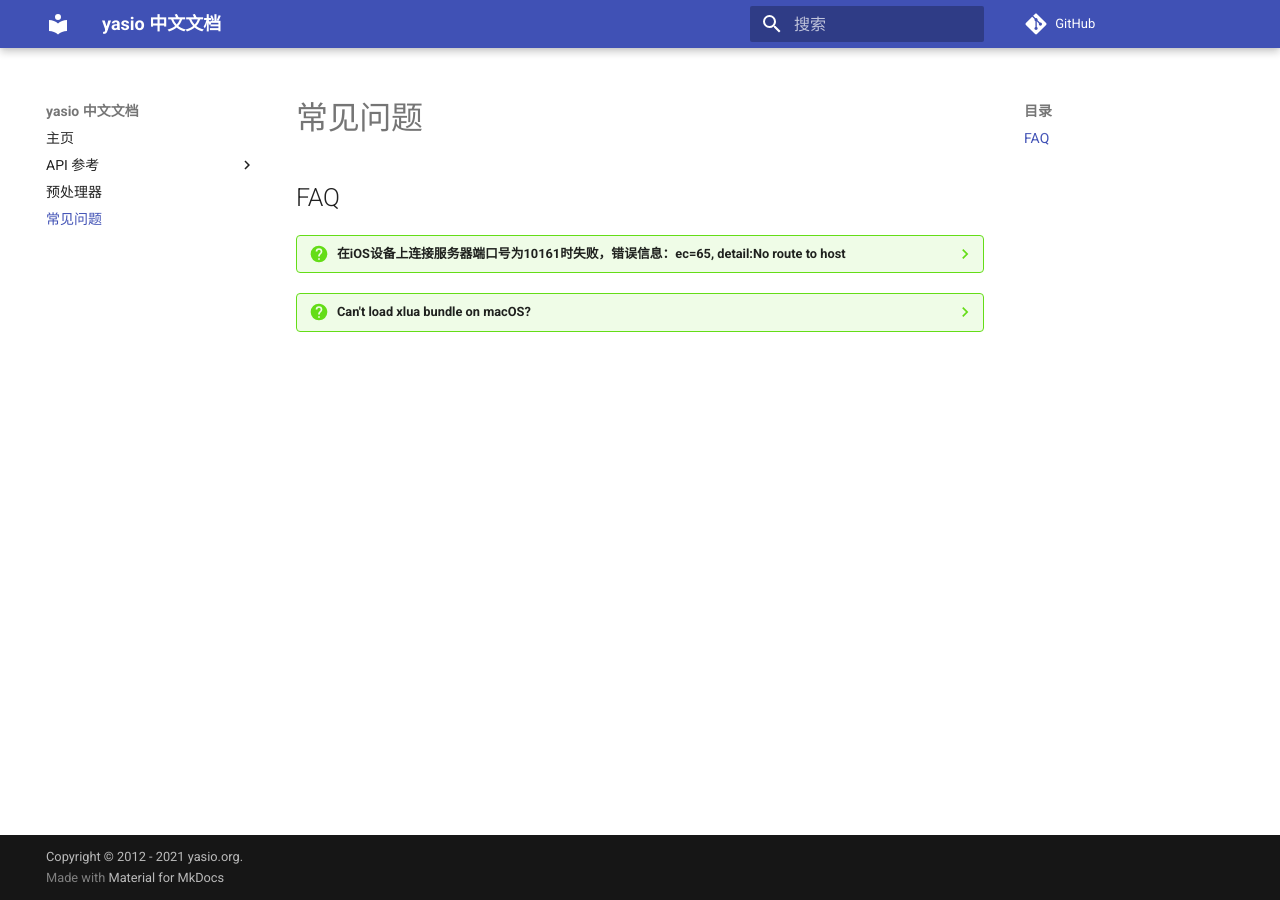
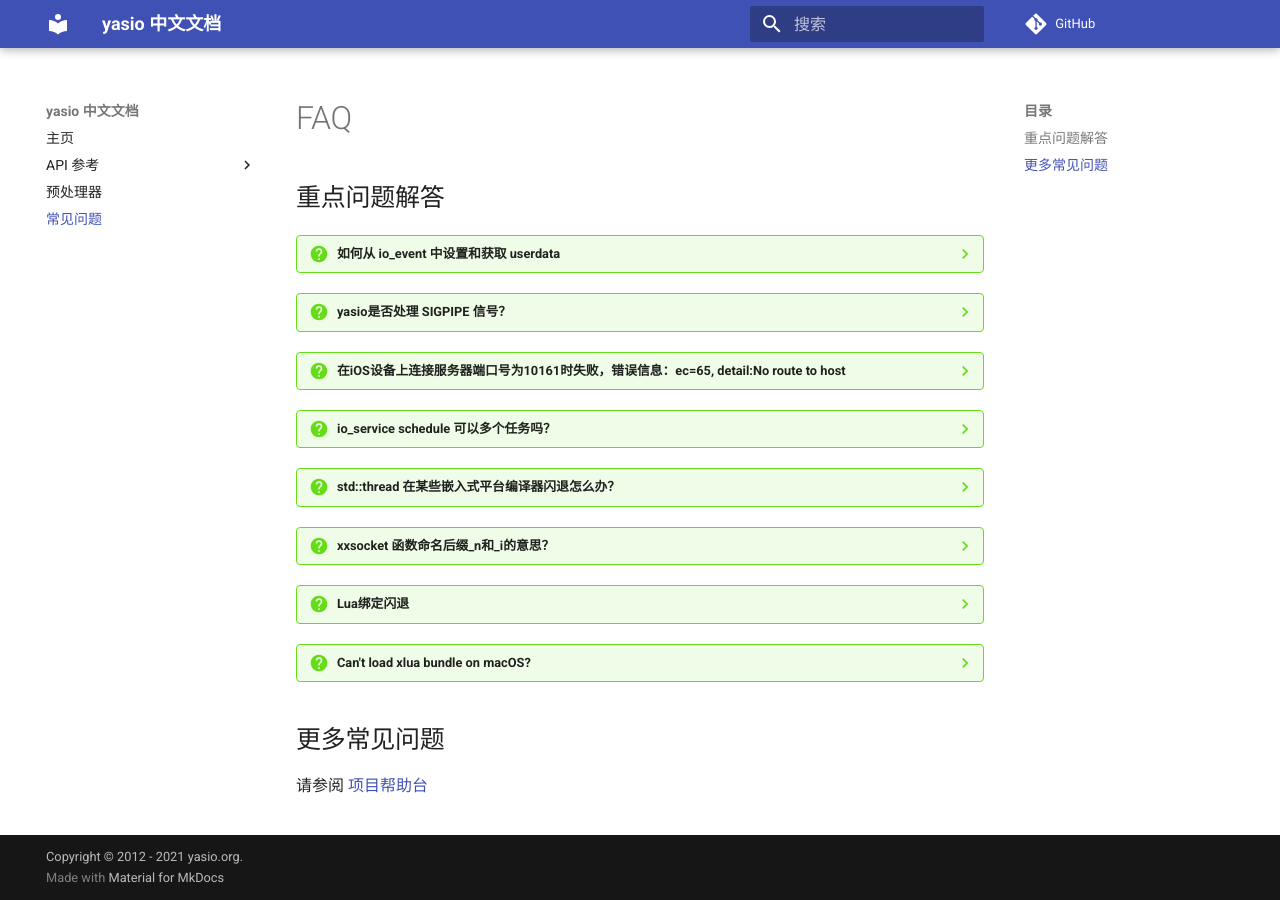
Before and after one commit to yasio/docs-936, an MkDocs documentation site: the page built from docs/faq.md, in a window 1280 px wide. Built offline with MkDocs 1.6.1 and Material for MkDocs 9.7.7, drawn with Linux system fonts in a browser that asks for light colours; comment, search, counter and statistics services are not loaded.

Commit message:
Finish faq

````diff
--- a/docs/faq.md
+++ b/docs/faq.md
@@ -1,4 +1,16 @@
-## FAQ
+# FAQ
+
+## 重点问题解答
+
+??? question "如何从 io_event 中设置和获取 userdata"
+
+    请参考：https://github.com/yasio/ftp_server/blob/master/ftp_server.cpp#L98
+
+??? question "yasio是否处理 SIGPIPE 信号？"
+
+    从 `3.30` 版本开始已处理。
+    如果不处理，实测过iOS在加载资源比较耗时会触发SIGPIPE直接导致APP闪退，处理后，仅仅触发TCP连接断开，错误码32，错误信息: `Broken pipe`
+    详见: https://github.com/yasio/yasio/issues/170
 
 ??? question "在iOS设备上连接服务器端口号为10161时失败，错误信息：ec=65, detail:No route to host"
 
@@ -7,6 +19,42 @@
         - 端口号 10161 时系统保留端口，用于 `SNMP via TLS` 协议。
     - 解决方案: 使用其他端口号作为APP服务端口。
 
+??? question "io_service schedule 可以多个任务吗？"
+
+    可以。
+
+??? question "std::thread 在某些嵌入式平台编译器闪退怎么办？"
+
+    修改编译参数，详见: https://github.com/yasio/yasio/issues/244
+
+??? question "xxsocket 函数命名后缀_n和_i的意思？"
+
+    _n是nonblock的意思，_i是internal(新版本已去除)。
+
+??? question "Lua绑定闪退"
+
+    * c++11:
+       * 使用kaguya绑定库，但这个库有个问题：在绑定c++类的过程中，构造c++对象过程是先通过lua_newuserdata, 再通过[placement new](https://en.cppreference.com/w/cpp/language/new)构造对象，在xcode clang release优化编译下会直接闪退
+       * 经过bing.com搜索，发现可通过定义```LUAI_USER_ALIGNMENT_T=max_align_t```来解决
+       * 经过测试, max_align_t在xcode clang下定义为long double类型，长度为16个字节
+       * 参考: http://lua-users.org/lists/lua-l/2019-07/msg00197.html
+    * c++14:
+       * 使用[sol2](https://github.com/ThePhD/sol2)绑定库，sol2可以成功解决kaguya的问题，经过查看sol2的源码，发现其在内部对lua_newuserdata返回的地址做了对齐处理，因此成功避免了clang release优化地址不对齐闪退问题
+    * c++17:
+      *  同样使用[sol2](https://github.com/ThePhD/sol2)库，但xcode会提示ios11以下不支持C++17默认```new```操作符的```Aligned allocation/deallocation```，通过添加编译选项-faligned-allocation可通过编译；
+      * ios10以下不支持stl的shared_mutex(yasio最近做了兼容，对于Apple平台一律使用pthread实现)
+
+    * 思考：
+      * Lua虚拟机实现中默认最大对齐类型是double，而```max_align_t```类型是C11标准才引入的： https://en.cppreference.com/w/c/types/max_align_t ，因此Lua作为ANSI C89标准兼容实现并未完美处理各个编译器地址对齐问题，而是留给了用户定义: ```LUAI_USER_ALIGNMENT_T```
+      * 在C++11编译系统下已经引入 ```std::max_align_t```类型: https://en.cppreference.com/w/cpp/types/max_align_t
+
+    **重要: max_align_t各平台定义请查看llvm项目的 [__stddef_max_align_t.h](https://github.com/llvm/llvm-project/blob/master/clang/lib/Headers/__stddef_max_align_t.h)**
+
 ??? question "Can't load xlua bundle on macOS?"
 
     The file `xlua.bundle` needs change attr by command `sudo xattr -r -d com.apple.quarantine xlua.bundle`
+
+
+## 更多常见问题
+
+请参阅 [项目帮助台](https://github.com/yasio/yasio/issues?q=is%3Aissue+label%3AHelpDesk+is%3Aclosed)
````
